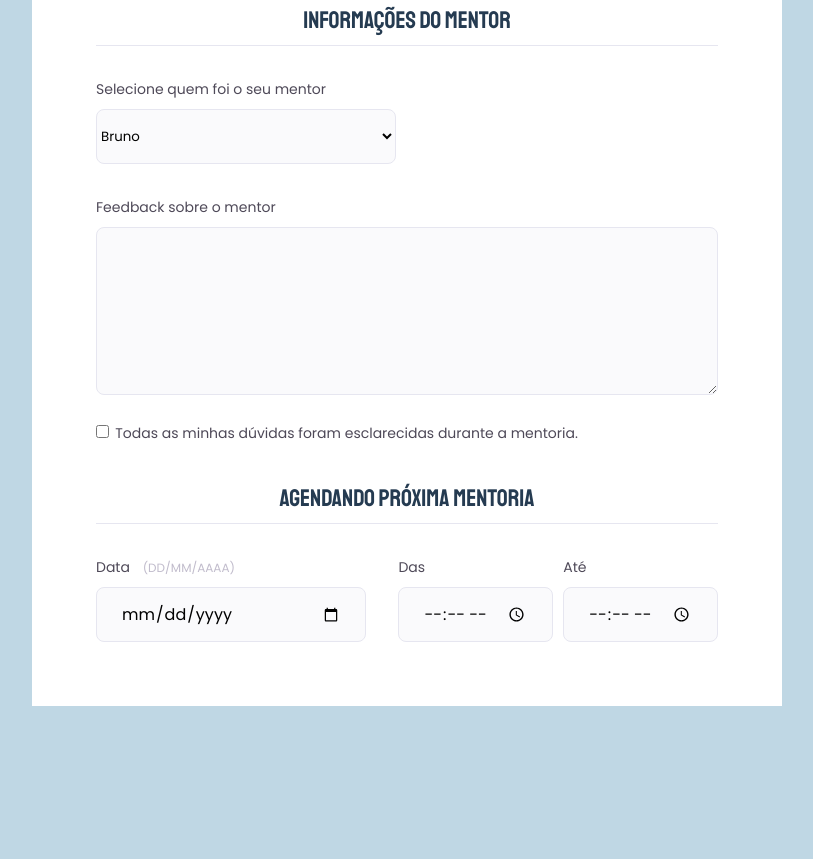
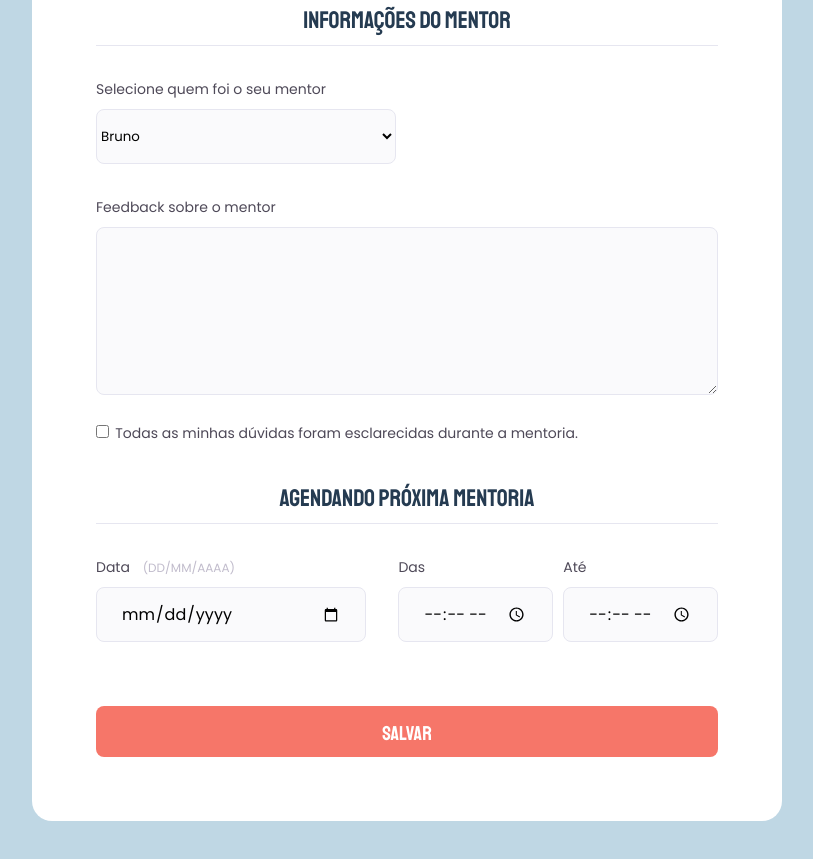
Before and after one commit to brunooliveira7/Fomulario-de-avalia--o, a plain HTML site: page index.html in a window 1280 px wide. Shown: the part 711-1570 px from the top of the page, without its empty margins (233-1046 px from the left). Before the commit the page ends 1417 px from the top, so only its background shows below. Drawn offline with Linux system fonts and the light colour scheme.

Commit message:
button insertion

```diff
--- a/index.html
+++ b/index.html
@@ -45,7 +45,6 @@
               </label>
               <input type="email" id="email" />
             </div>
-
             <fieldset>
               <div class="input-select">
                 <div class="fieldset-wrapper">
@@ -59,12 +58,10 @@
                       <option value="4">João</option>
                     </select>
                   </div>
-
                   <div class="input-wrapper">
                     <label for="mentor">Feedback sobre o mentor</label>
                     <textarea name="" id="mentor-info"></textarea>
                   </div>
-
                   <div class="checkbox-wrapper">
                     <input type="checkbox" id="doubts-mentoria" />
                     <label for="doubts-mentoria"
@@ -72,29 +69,24 @@
                       mentoria.</label
                     >
                   </div>
-
                   <fieldset>
                     <div class="fieldset-wrapper">
                       <legend>Agendando próxima mentoria</legend>
                       <div class="input-col-3">
-
                         <div class="input-wrapper">
                           <label for="schedule-date"
                             >Data <span>(DD/MM/AAAA)</span>
                           </label>
                           <input type="date" id="schedule-date" />
                         </div>
-
                         <div class="input-wrapper">
                           <label for="schedule-begin">Das </label>
                           <input type="time" id="schedule-begin" />
                         </div>
-
                         <div class="input-wrapper">
                           <label for="schedule-end">Até </label>
                           <input type="time" id="schedule-end" />
                         </div>
-
                       </div>
                     </div>
                   </fieldset>
@@ -102,6 +94,9 @@
               </div>
             </fieldset>
           </div>
+          <footer>
+            <input class="button" type="submit" value="Salvar" />
+          </footer>
         </fieldset>
       </form>
     </div>
--- a/style.css
+++ b/style.css
@@ -64,10 +64,11 @@ header img {
 
 form {
   min-height: 300px;
-  border-radius: 20px 20px 0px 0px;
+  border-radius: 20px;
   background: #fff;
   display: flex;
   flex-direction: column;
+  margin-bottom: 392px;
 }
 
 fieldset {
@@ -160,10 +161,9 @@ select {
 }
 
 .input-wrapper textarea {
-    height: 168px;
-    padding: 10px 24px;
+  height: 168px;
+  padding: 10px 24px;
 }
-
 
 .checkbox-wrapper {
   position: relative;
@@ -195,3 +195,19 @@ select {
 .input-col-3 > div:nth-child(2) {
   margin-right: 10px;
 }
+
+footer {
+  padding: 0 64px 64px;
+}
+
+.button {
+  width: 622px;
+  height: 51px;
+  padding: 15px 40px;
+  font-family: "Staatliches", sans-serif;
+  color: #fff;
+  font-size: 20px;
+  border: none;
+  border-radius: 8px;
+  background: #f67669;
+}
```
